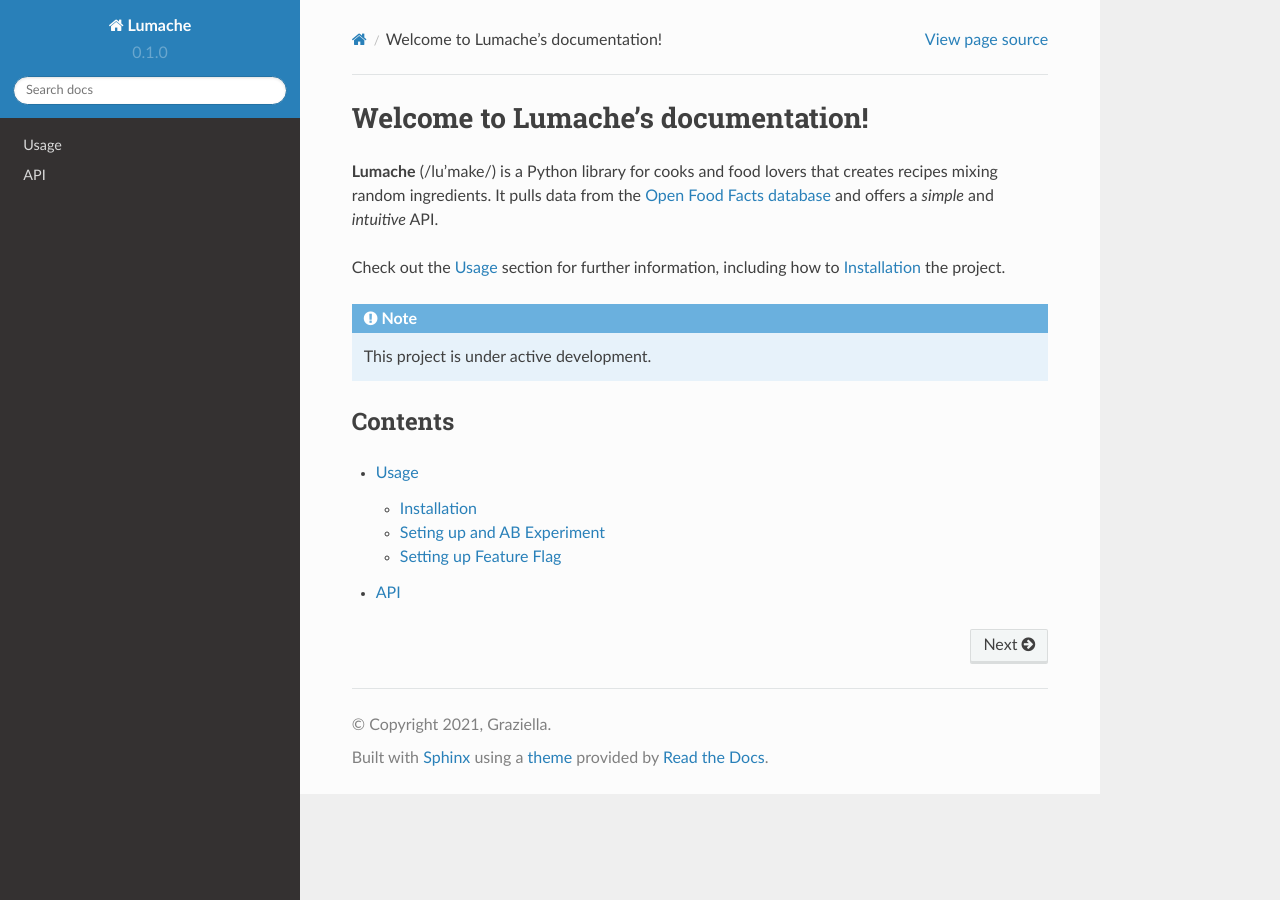
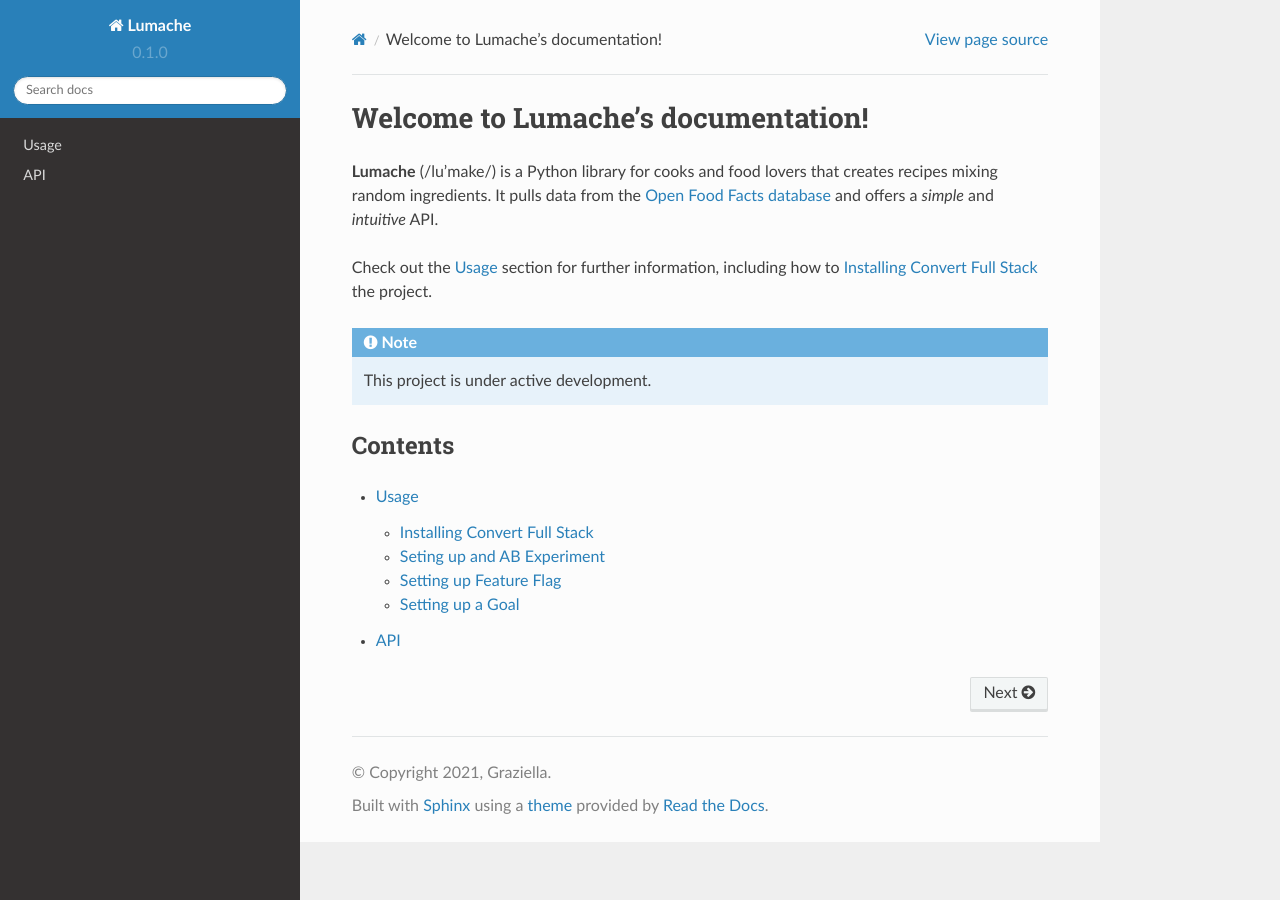
Before and after one commit to gcrewe/FSDocs, a Sphinx documentation site: the page built from docs/source/index.rst, in a window 1280 px wide. Built offline with Sphinx 7.4.7 and the Read the Docs theme 2.0.0, drawn with Linux system fonts in a browser that asks for light colours.

Commit message:
Update usage.rst

```diff
--- a/docs/source/usage.rst
+++ b/docs/source/usage.rst
@@ -3,7 +3,7 @@ Usage
 
 .. _installation:
 
-Installation
+Installing Convert Full Stack
 ------------
 
 To use Lumache, first install it using pip:
@@ -35,3 +35,7 @@ For example:
 
 Setting up Feature Flag
 ----------------
+
+
+Setting up a Goal
+----------------
```
